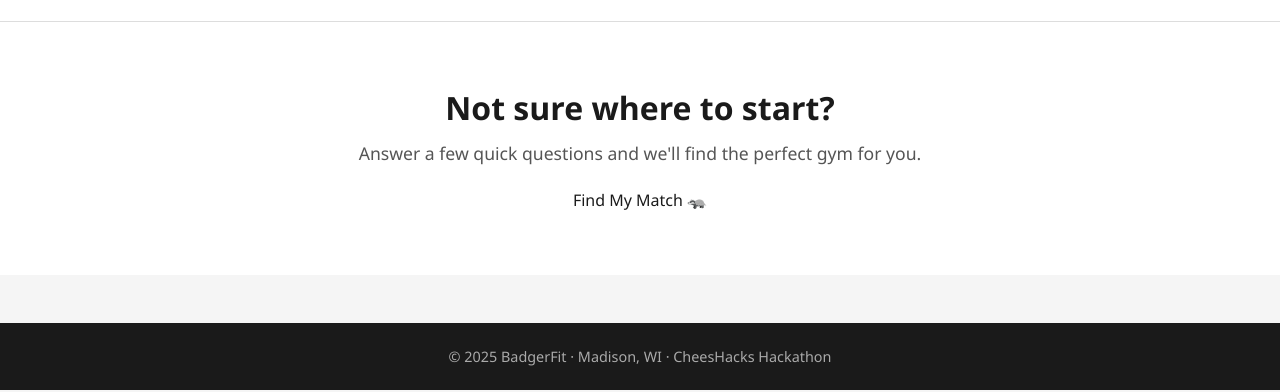
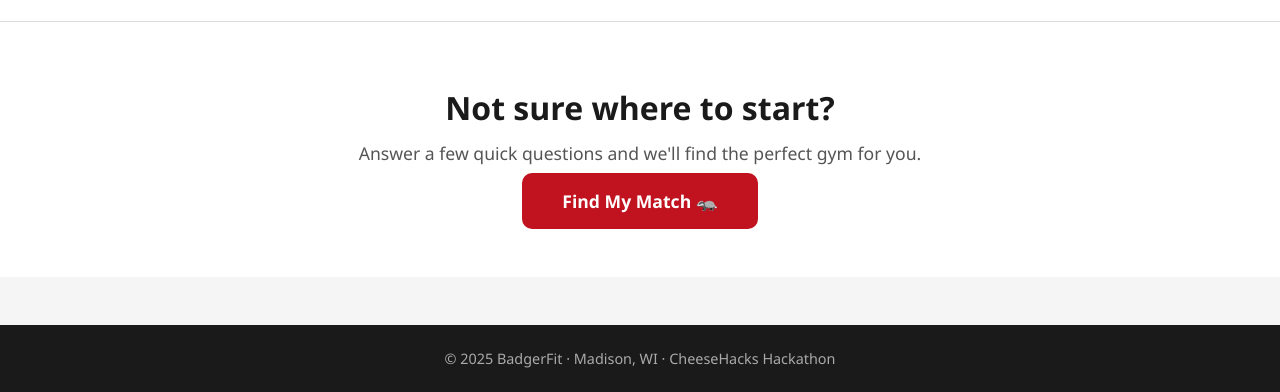
Before and after one commit to BenJPanackal/Badger-Fit, a website: page index.html in a window 1280 px wide. Shown: the part 649-1041 px from the top of the page. Drawn offline with Linux system fonts and the light colour scheme.

Commit message:
fixed button and got rid of junk on ouput.html

```diff
--- a/index.html
+++ b/index.html
@@ -43,12 +43,12 @@
 <section class="match-section">
     <h2>Not sure where to start?</h2>
     <p>Answer a few quick questions and we'll find the perfect gym for you.</p>
-    <a href="survey.html" class="survey.html">Find My Match 🦡</a>
+    <a href="survey.html" class="match-btn">Find My Match 🦡</a>
 </section>
 
 <!-- FOOTER -->
 <footer>
-    <p>© 2025 BadgerFit · Madison, WI · CheesHacks Hackathon</p>
+    <p>© 2025 BadgerFit · Madison, WI · CheeseHacks Hackathon</p>
 </footer>
 
 <script src="script.js"></script>
```
Also changed, not shown: output.html (+0 -9 lines).
